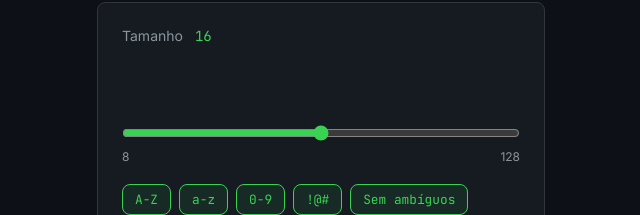
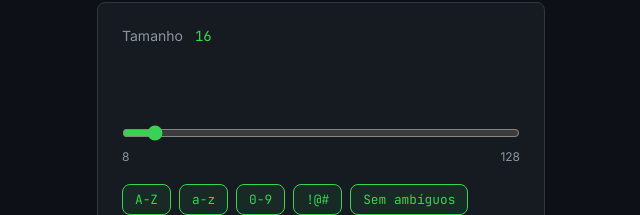
Before and after one commit to pedroolivsz/passgen, a React (Vite) app in the folder frontend/: page / in a window 1280 px wide. Shown: the part 159-374 px from the top of the page, without its empty margins (319-959 px from the left). Built offline with nearby package versions, Linux system fonts and the light colour scheme; no server answers.

Commit message:
fix: increase max password length to 128

```diff
--- a/frontend/src/components/PasswordForm.tsx
+++ b/frontend/src/components/PasswordForm.tsx
@@ -31,7 +31,7 @@ export function PasswordForm({ onGenerate, loading }: props) {
                 </label>
 
                 <input
-                    type="range"
+                    type="range" min={8} max={128} value={length}
                     onChange={e => setLength(Math.max(8, Math.min(128, Number(e.target.value))))}
                     className="form-range"
                 />
```
